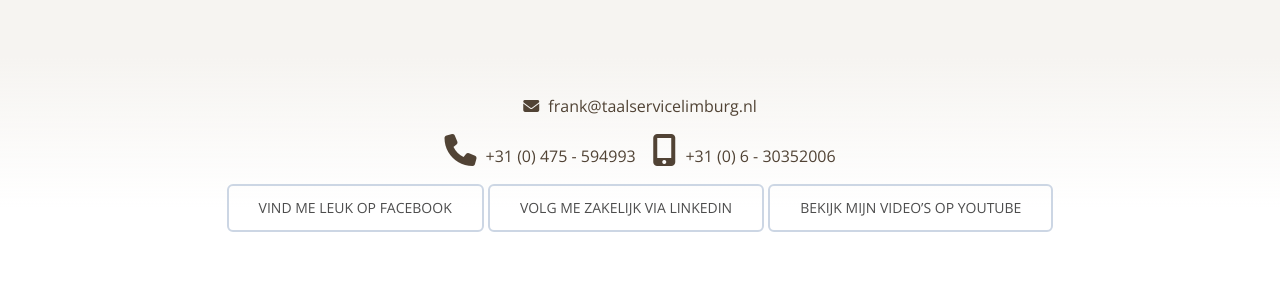
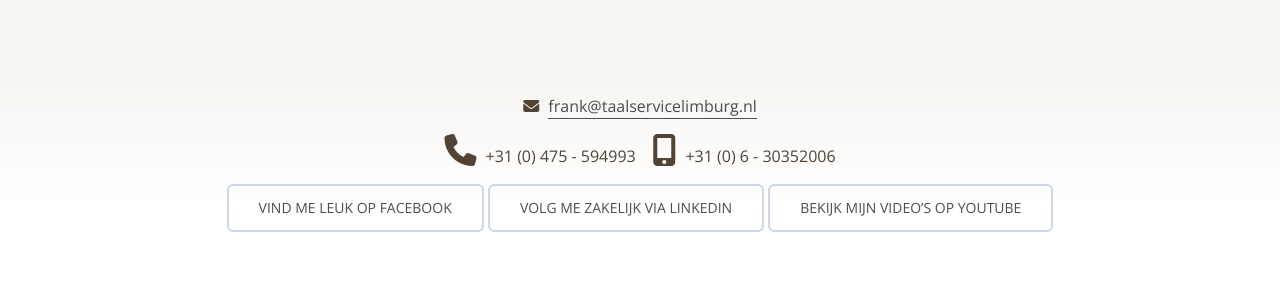
Before and after one commit to solilocide/solilocide.github.com, a Jekyll site: the page built from index.html, in a window 1280 px wide. Shown: the part 1980-2270 px from the top of the page. Built offline with Jekyll 4.4.1, drawn with Linux system fonts in a browser that asks for light colours; nearby versions of some CDN libraries; comment, search, counter and statistics services are not loaded.

Commit message:
home email as link

```diff
--- a/_includes/home_sponsors.html
+++ b/_includes/home_sponsors.html
@@ -1,6 +1,7 @@
 <div class="KCP-sponsors" id="mail">
 
-  <p class="KCP-text"><i class="fa fa-envelope"></i> frank@taalservicelimburg.nl</p>
+  <p class="KCP-text"><i class="fa fa-envelope"></i> <a href="mailto:frank@taalservicelimburg.nl?subject=Info via de site">
+frank@taalservicelimburg.nl</a></p>
   <p class="KCP-text"><i class="fa fa-phone fa-2x"></i> +31 (0) 475 - 594993 &nbsp;&nbsp;&nbsp;<i class="fa fa-mobile fa-2x"></i> +31 (0) 6 - 30352006</p>
 
   <div class="KCP-actions">
```
